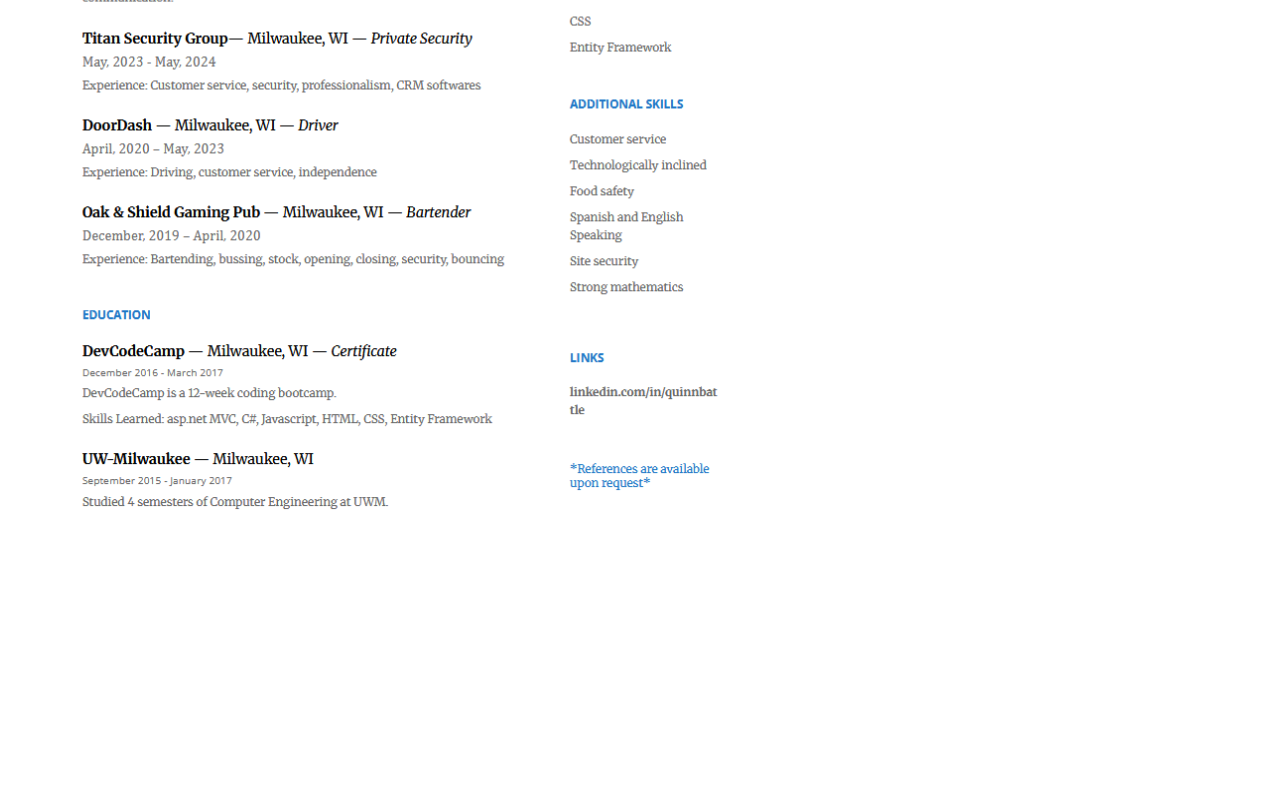
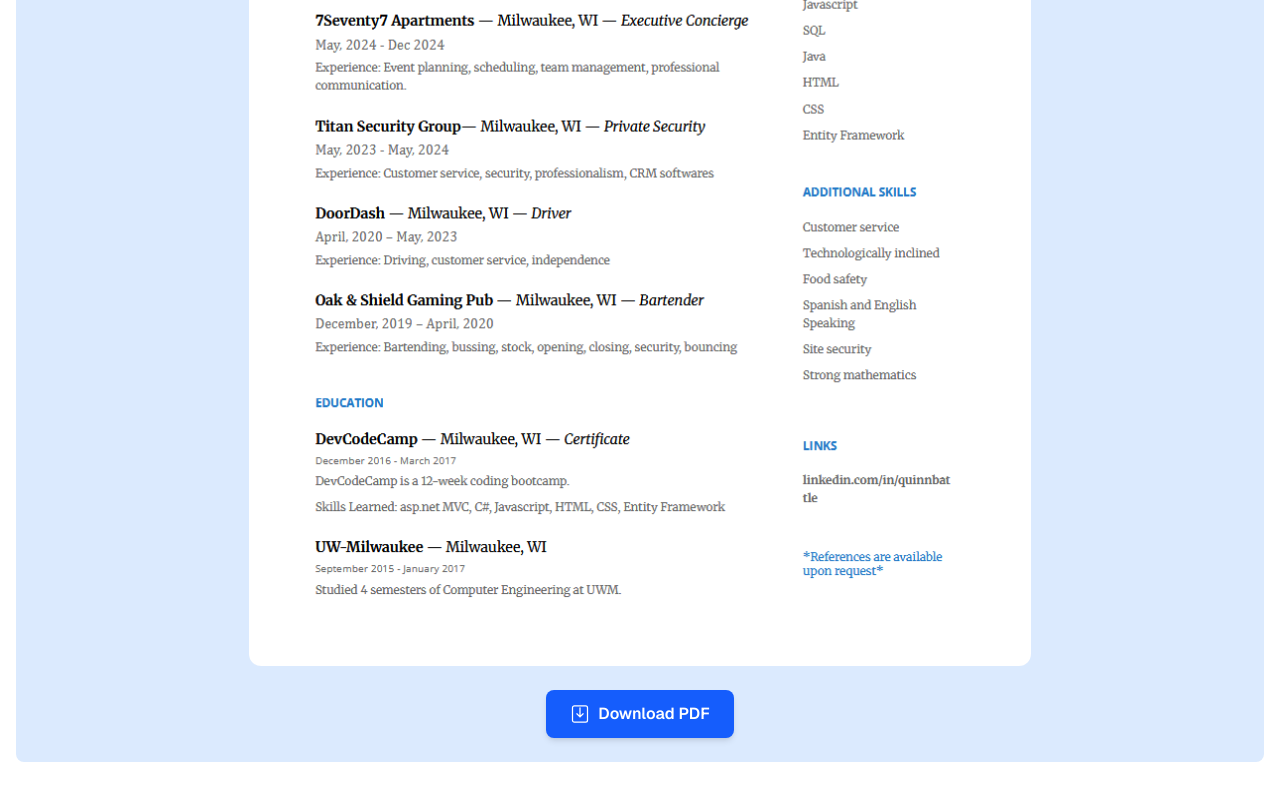
Before and after one commit to q-bat/portfolio, a Next.js app: page / in a window 1280 px wide. Shown: the part 922-1722 px from the top of the page. Before the commit the page ends 1584 px from the top, so only its background shows below. Built offline with nearby package versions, Linux system fonts and the light colour scheme.

Commit message:
Completed resume section

```diff
--- a/src/app/page.tsx
+++ b/src/app/page.tsx
@@ -47,8 +47,9 @@
           </nav>
         )}
       </header>
-      <main className="flex grid gap-4 px-4 row-start-2 items-center justify center md:justify-start md:items-start w-full max-w-7xl mx-auto">
-        <div>
+      <main className="flex grid gap-4 row-start-2 items-center justify-center w-full">
+        {/* Home */}
+        <div className="md:justify-start md:items-start max-w-7xl mx-auto px-4">
           <div className="flex items-center md:float-left gap-2 p-3 sm:mr-6 mb-4 bg-blue-100 dark:bg-slate-700 rounded-xl min-w-[20px] md:min-w-md max-w-full sm:max-w-full max-h-96 ">
             <img
               className="rounded-full h-40 w-40 sm:h-80 sm:w-80"
@@ -78,13 +79,29 @@
             alias consequatur aut perferendis doloribus asperiores repellat.
           </div>
         </div>
-        <div className="items-center justify-center w-full md:w-3/4 lg:w-2/3">
-          <img
-            className="rounded-xl"
-            src=".\Part-time-res.png"
-            alt="Quinn Resume"
-            loading="eager"
-          />
+        {/* Resume */}
+        <div className="w-auto bg-blue-100 dark:bg-slate-700 flex flex-col items-center py-6 lg:rounded-lg lg:mx-4">
+          <div className="text-4xl font-semibold mb-6">Resume</div>
+          <div className="mx-1">
+            <img
+              className="rounded-xl"
+              src=".\Part-time-res.png"
+              alt="Quinn's Resume"
+              loading="lazy"
+            />
+          </div>
+          <div className="mt-6 flex justify-center">
+            <a
+              href="./PT-Resume-New.pdf"
+              download
+              className="inline-flex items-center gap-2 px-6 py-3 bg-blue-600 text-white font-semibold rounded-lg shadow-md hover:bg-blue-700 transition-colors focus:outline-none focus:ring-2 focus:ring-blue-400 focus:ring-offset-2"
+            >
+              <svg xmlns="http://www.w3.org/2000/svg" fill="none" viewBox="0 0 24 24" strokeWidth={1.5} stroke="currentColor" className="w-5 h-5">
+                <path strokeLinecap="round" strokeLinejoin="round" d="M12 4.5v11m0 0l3.75-3.75M12 15.5l-3.75-3.75M21 19.5a2.25 2.25 0 01-2.25 2.25H5.25A2.25 2.25 0 013 19.5v-15A2.25 2.25 0 015.25 2.25h13.5A2.25 2.25 0 0121 4.5v15z" />
+              </svg>
+              Download PDF
+            </a>
+          </div>
         </div>
       </main>
       <footer className="row-start-3 flex gap-[24px] flex-wrap items-center justify-center">
```
Also changed, not shown: 1 other file (tests, documents, lock files or other folders).
